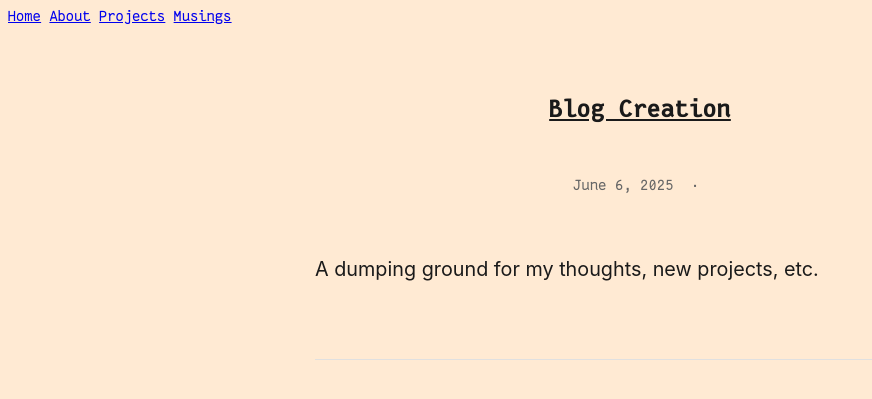
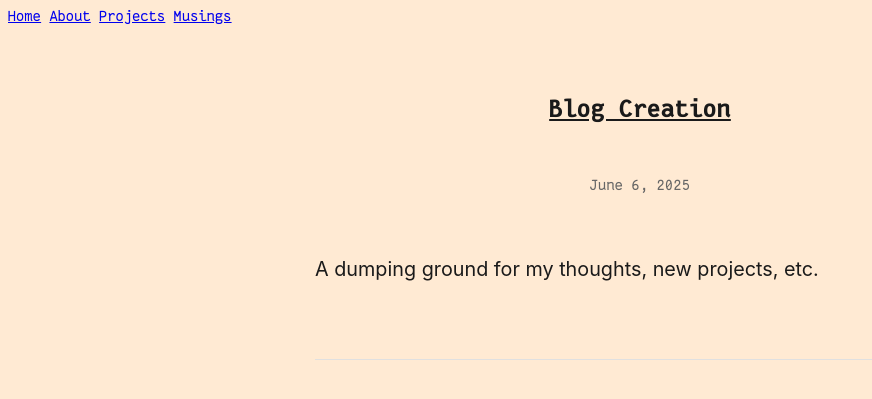
Before and after one commit to sunflsks/sunflsks.github.io, a Jekyll site: the page built from _posts/2025-05-06-blog-creation.md, in a window 1280 px wide. Shown: the top 399 px of the page, without its empty margins (0-872 px from the left). Built offline with Jekyll 4.4.1, drawn with Linux system fonts in a browser that asks for light colours.

Commit message:
remove unnecessary separator

```diff
--- a/_layouts/post.html
+++ b/_layouts/post.html
@@ -7,7 +7,6 @@ custom_css: /assets/css/blog.css
         <h1 class="title">{{ page.title }}</h1>
         <div class="post-meta-line">
             <time>{{ page.date | date: "%B %-d, %Y" }}</time>
-            <span class="separator">·</span>
         </div>
     </header>
 
--- a/assets/css/blog.css
+++ b/assets/css/blog.css
@@ -178,10 +178,6 @@ article {
     color: #999;
 }
 
-.separator {
-    margin: 0 0.5em;
-}
-
 .post-content {
     line-height: 1.7;
     font-size: 1.1em;
```
